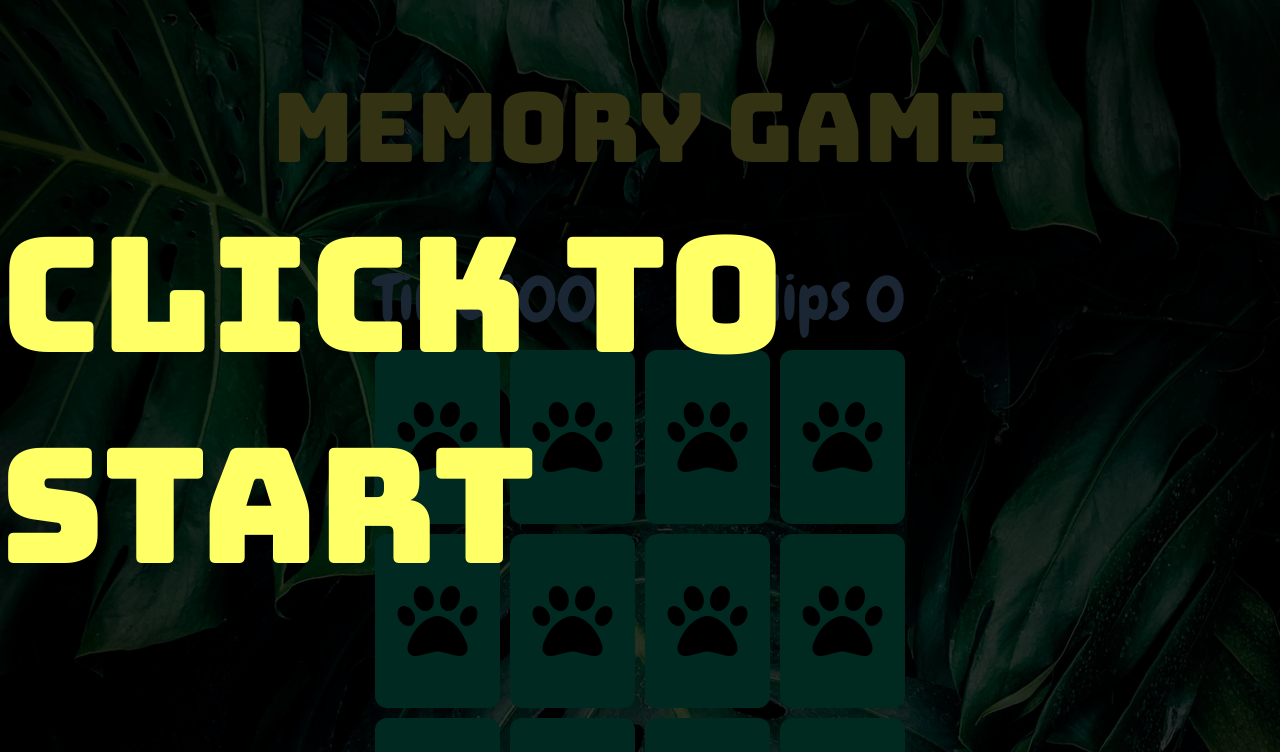
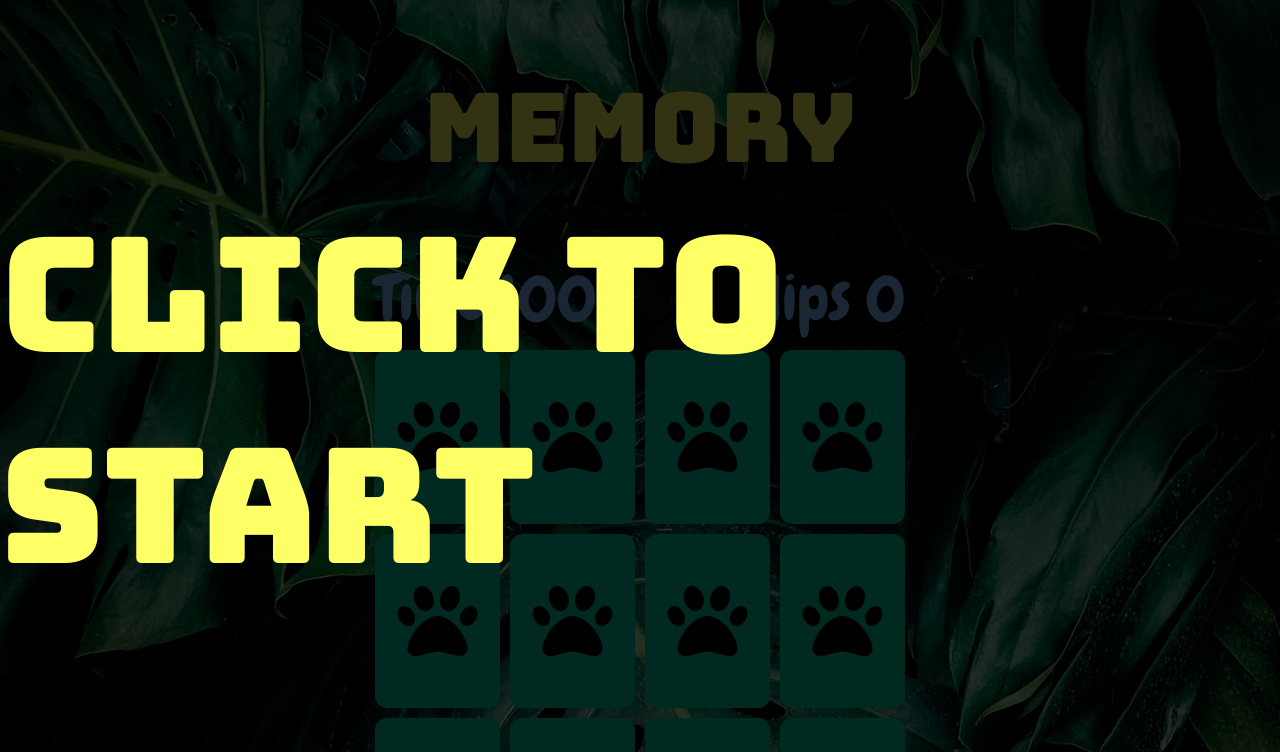
Before and after one commit to kimberly-johnson/MemoryGame, a plain HTML site: page index.html in a window 1280 px wide. Shown: the top 752 px of the page. Drawn offline with Linux system fonts and the light colour scheme.

Commit message:
Update index.html

```diff
--- a/index.html
+++ b/index.html
@@ -10,7 +10,7 @@
     <title>Memory Game</title>
 </head>
 <body>
-    <h1 class= "page-title"> Memory Game</h1>
+    <h1 class= "page-title"> Memory</h1>
     <div class="overlay-text visible">
         Click to Start
     </div>
```
